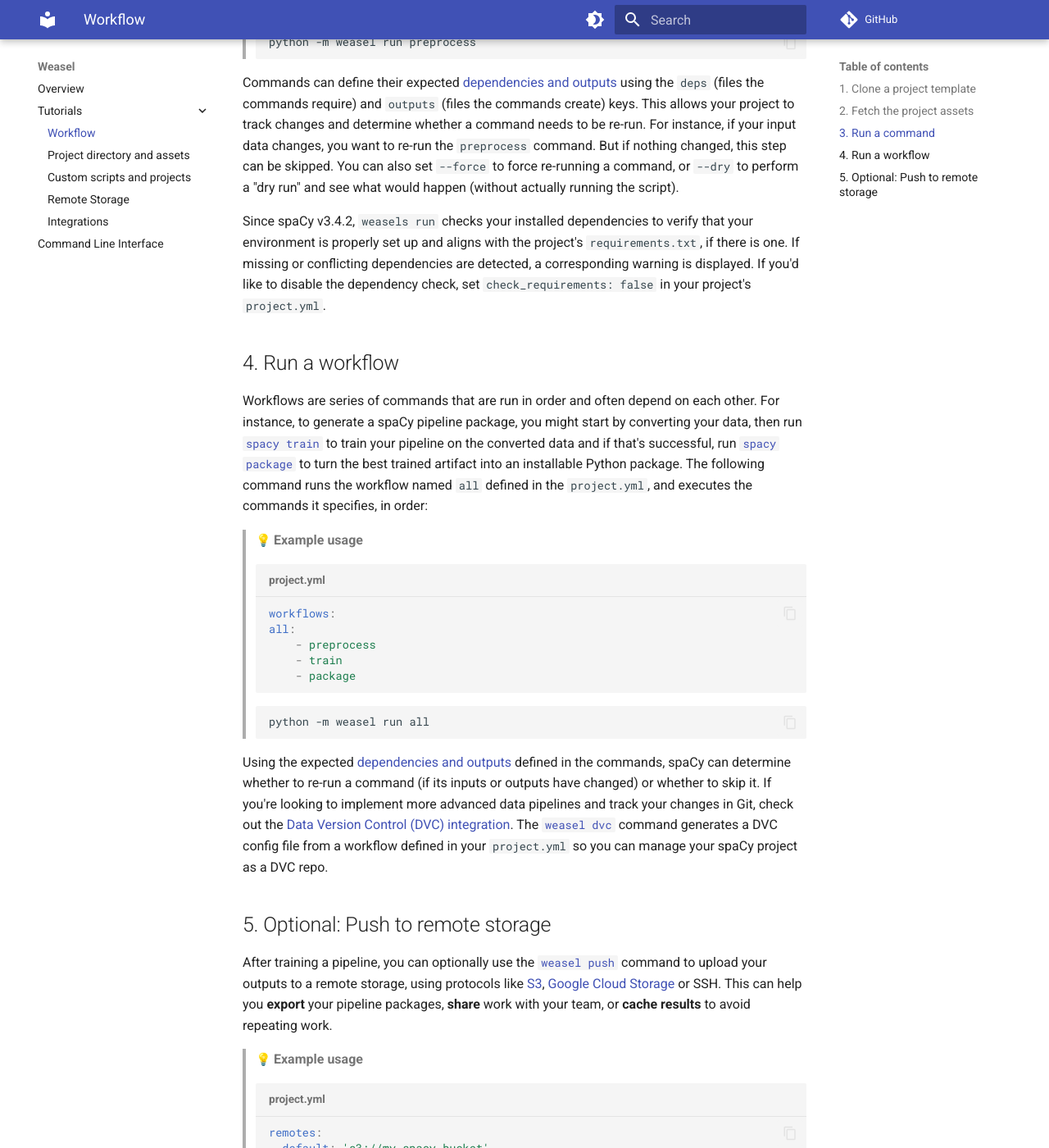
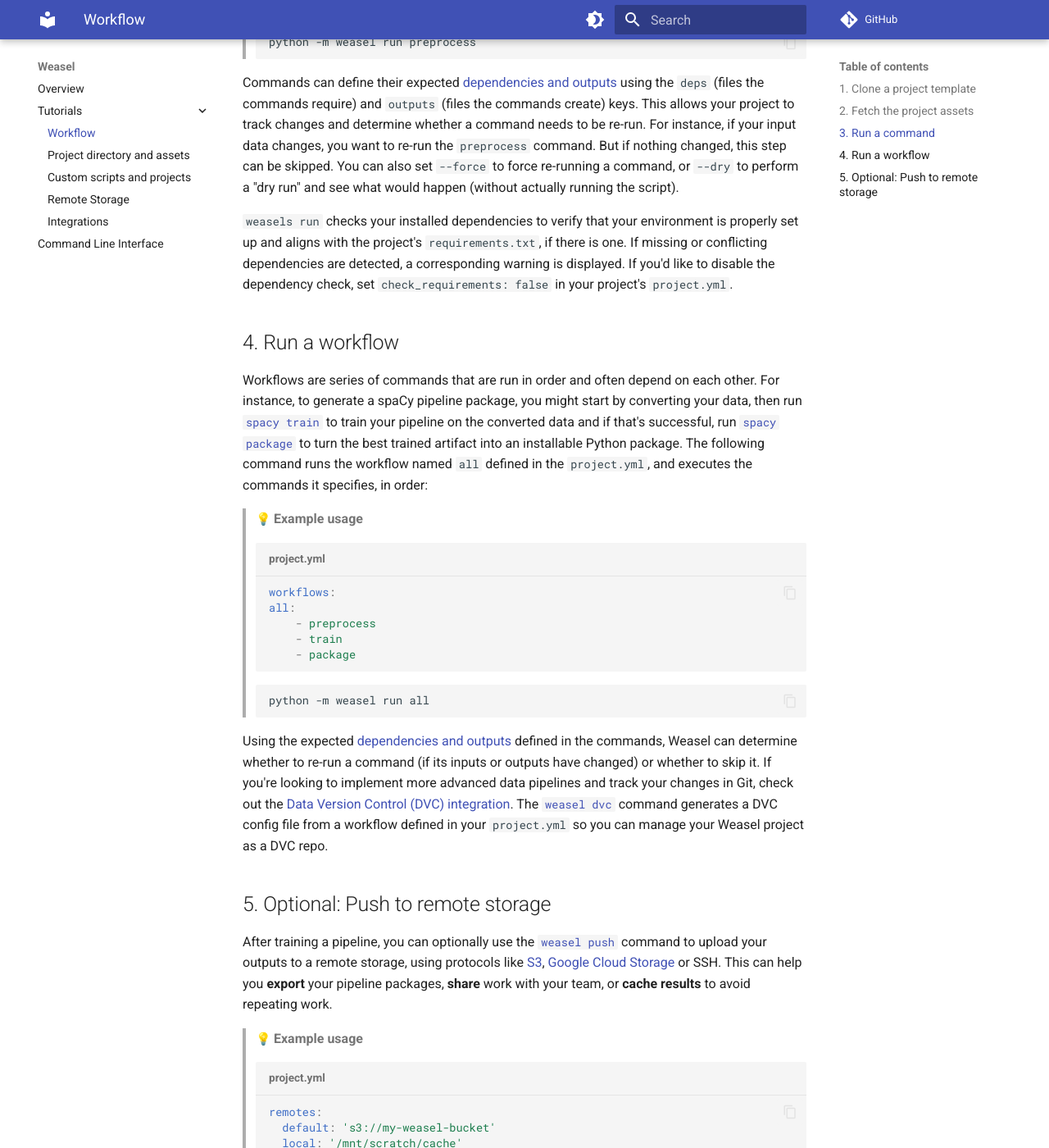
Before and after one commit to explosion/weasel, an MkDocs documentation site: the page built from docs/tutorial/workflow.md, in a window 1280 px wide and 1400 px high, scrolled down 1918 px. Shown: the whole window at 82% size. Built offline with MkDocs 1.6.1 and Material for MkDocs 9.7.7, drawn with Linux system fonts in a browser that asks for light colours; emoji names are drawn with the system emoji font; a script that is not in the unit is left out; comment, search, counter and statistics services are not loaded; some of the changed text lies outside the part shown.

Commit message:
chore: remove remaining mentions of spaCy project

````diff
--- a/docs/tutorial/workflow.md
+++ b/docs/tutorial/workflow.md
@@ -4,7 +4,7 @@
 
 > :information_source: **Cloning under the hood**
 >
-> To clone a project, spaCy calls into `git` and uses the "sparse checkout"
+> To clone a project, Weasel calls into `git` and uses the "sparse checkout"
 > feature to only clone the relevant directory or directories.
 
 The [`weasel clone`](../cli.md#clone) command clones an existing
@@ -53,7 +53,7 @@ will fetch the project assets for you.
 
 Asset URLs can be a number of different protocols: HTTP, HTTPS, FTP, SSH, and
 even cloud storage such as GCS and S3. You can also fetch assets using git, by
-replacing the `url` string with a `git` block. spaCy will use Git's "sparse
+replacing the `url` string with a `git` block. Weasel will use Git's "sparse
 checkout" feature to avoid downloading the whole repository.
 
 Sometimes your project configuration may include large assets that you don't
@@ -99,7 +99,7 @@ skipped. You can also set `--force` to force re-running a command, or `--dry` to
 perform a "dry run" and see what would happen (without actually running the
 script).
 
-Since spaCy v3.4.2, `weasels run` checks your installed dependencies to
+`weasels run` checks your installed dependencies to
 verify that your environment is properly set up and aligns with the project's
 `requirements.txt`, if there is one. If missing or conflicting dependencies are
 detected, a corresponding warning is displayed. If you'd like to disable the
@@ -130,13 +130,13 @@ defined in the `project.yml`, and executes the commands it specifies, in order:
 > python -m weasel run all
 > ```
 
-Using the expected [dependencies and outputs](./directory-and-assets.md#dependencies-and-outputs) defined in the
-commands, spaCy can determine whether to re-run a command (if its inputs or
+Using the expected [dependencies and outputs](./directory-and-assets.md#dependencies-and-outputs)
+defined in the commands, Weasel can determine whether to re-run a command (if its inputs or
 outputs have changed) or whether to skip it. If you're looking to implement more
 advanced data pipelines and track your changes in Git, check out the
 [Data Version Control (DVC) integration](./integrations.md#data-version-control-dvc). The
 [`weasel dvc`](../cli.md#dvc) command generates a DVC config file
-from a workflow defined in your `project.yml` so you can manage your spaCy
+from a workflow defined in your `project.yml` so you can manage your Weasel
 project as a DVC repo.
 
 ## 5. Optional: Push to remote storage
@@ -152,7 +152,7 @@ results** to avoid repeating work.
 >
 >```yaml title="project.yml"
 >remotes:
->  default: 's3://my-spacy-bucket'
+>  default: 's3://my-weasel-bucket'
 >  local: '/mnt/scratch/cache'
 >```
 >
````
Also changed, not shown: README.md (+2 -1 lines), docs/cli.md (+5 -5 lines), docs/tutorial/custom-scripts.md (+6 -6 lines), docs/tutorial/integrations.md (+2 -2 lines), docs/tutorial/remote-storage.md (+4 -4 lines), 1 other file.
